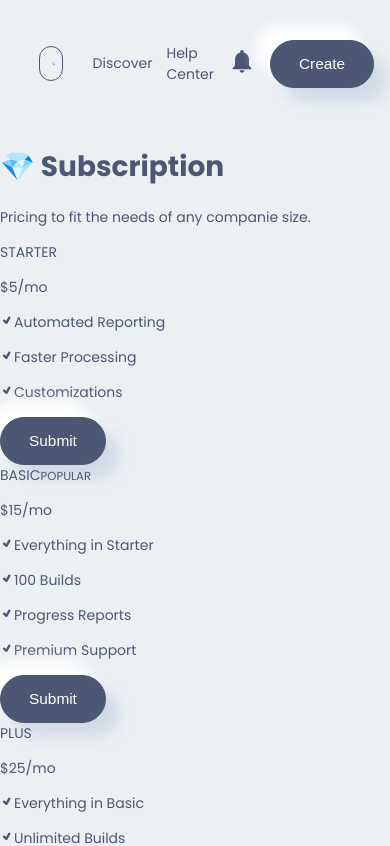
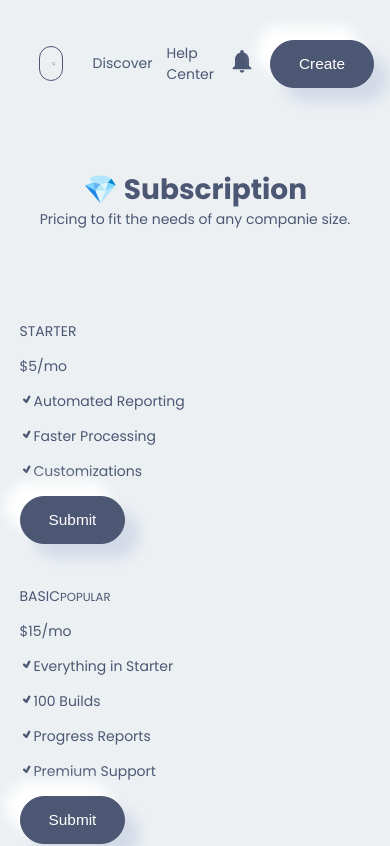
Before and after one commit to shisukeUrahara/web3-nft-marketplace, a Next.js app in the folder client/: page /subscription in a window 390 px wide. Shown: the top 846 px of the page. Built offline with nearby package versions, Linux system fonts and the light colour scheme.

Commit message:
styled subscription page

```diff
--- a/client/src/styles/subscription.module.css
+++ b/client/src/styles/subscription.module.css
@@ -0,0 +1,72 @@
+
+
+.subscription{
+    width: 100%;
+    margin-block: 7rem;
+}
+
+.subscription_box{
+    width: 80%;
+    margin: 0 auto;
+}
+
+.subscription_box_info{
+    text-align: center;
+    line-height: 0;
+}
+
+.subscription_box_info h1{
+    font-size: 4rem;
+    line-height: .5;
+}
+
+.subscription_box_info p{
+    font-size: 1.6rem;
+    line-height: .5;
+}
+
+.subscription_box_box{
+    display: grid;
+    grid-template-columns: repeat(3, 1fr);
+    gap: 3rem;
+    margin-top: 7rem;
+}
+
+@media screen and (max-width: 35em) {
+
+    .subscription{
+        margin-block: 4rem;
+    }
+    .subscription_box{
+        width: 90%;
+    }
+    .subscription_box_info h1{
+        font-size: 2rem;
+    }
+
+    .subscription_box_info p{
+        font-size: 1rem;
+    }
+    .subscription_box_box{
+        grid-template-columns: 1fr;
+    }
+}
+
+@media screen and (min-width: 455px ) and (max-width: 1024px) {
+    .subscription{
+        margin-block: 4rem;
+    }
+    .subscription_box{
+        width: 90%;
+    }
+    .subscription_box_info h1{
+        font-size: 2rem;
+    }
+
+    .subscription_box_info p{
+        font-size: 1rem;
+    }
+    .subscription_box_box{
+        grid-template-columns: 1fr 1fr;
+    }
+}
```
